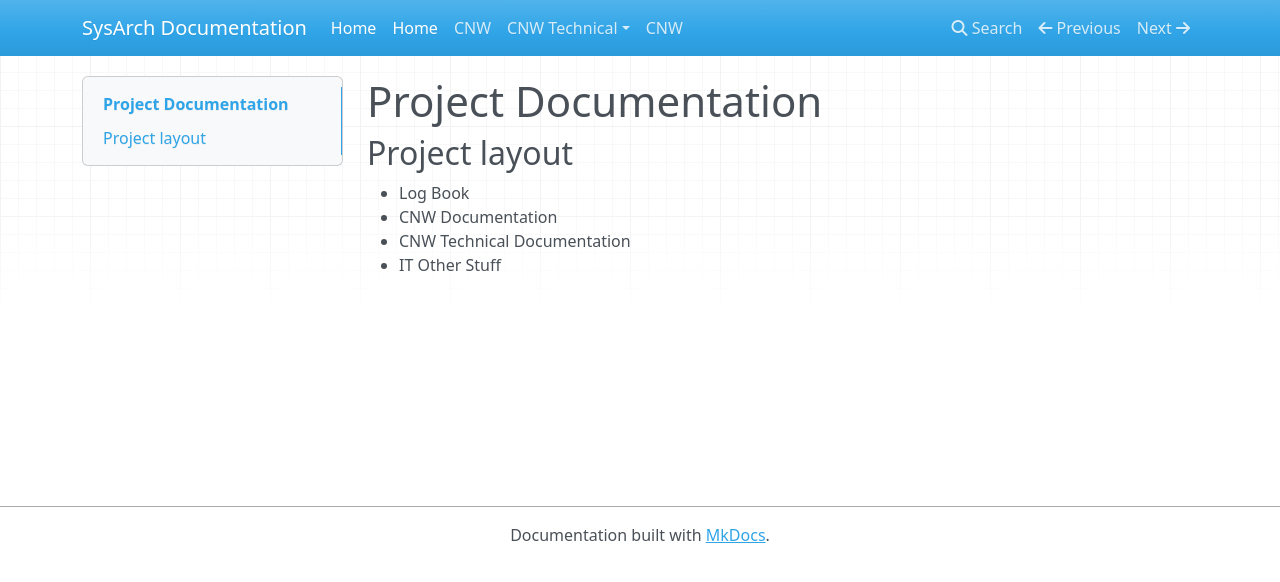
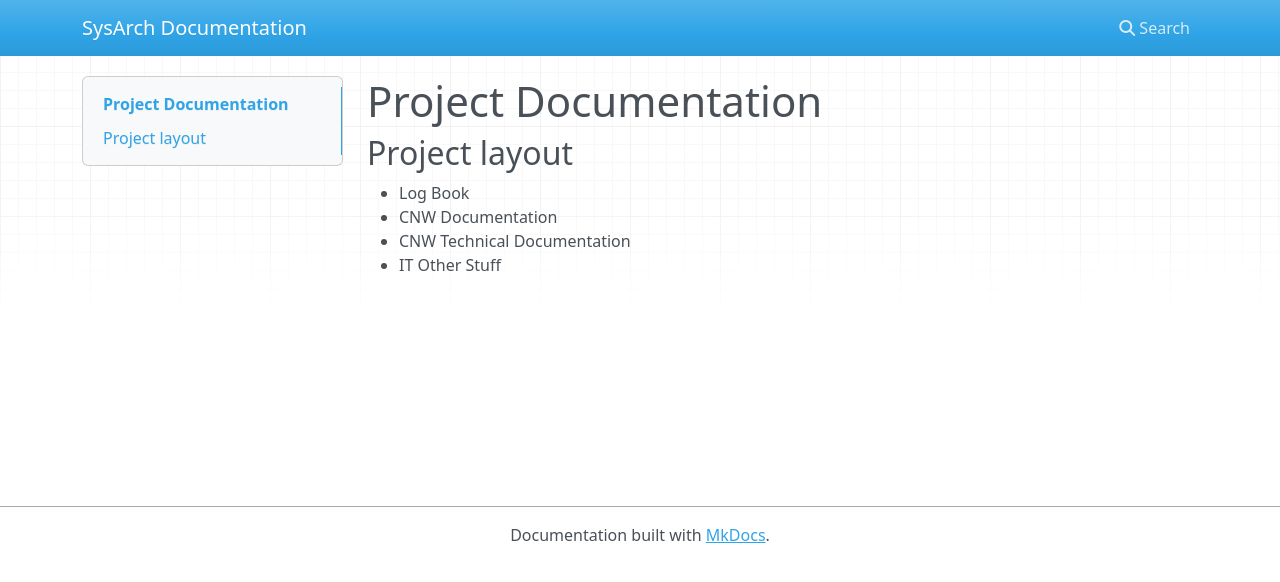
Before and after one commit to andyut/cnw_project, an MkDocs documentation site: the page built from docs/index.md, in a window 1280 px wide. Shown: the top 582 px of the page. Built offline with MkDocs 1.6.1, drawn with Linux system fonts in a browser that asks for light colours; nearby versions of some CDN libraries; some of the changed lines change nothing that is shown.

Commit message:
Update mkdocs.yml

```diff
--- a/mkdocs.yml
+++ b/mkdocs.yml
@@ -2,11 +2,6 @@ site_name: SysArch Documentation
 site_url: http://indoguna.co.id
 nav :
   - Home : index.md
-  - Log Book : index.md
-  - CNW : sop_apnon.md
-  - CNW Technical :
-    - Installation : sp_apnon.md
-  - IT Stuff : sop_apnon.md
 
 
 plugins:
```
